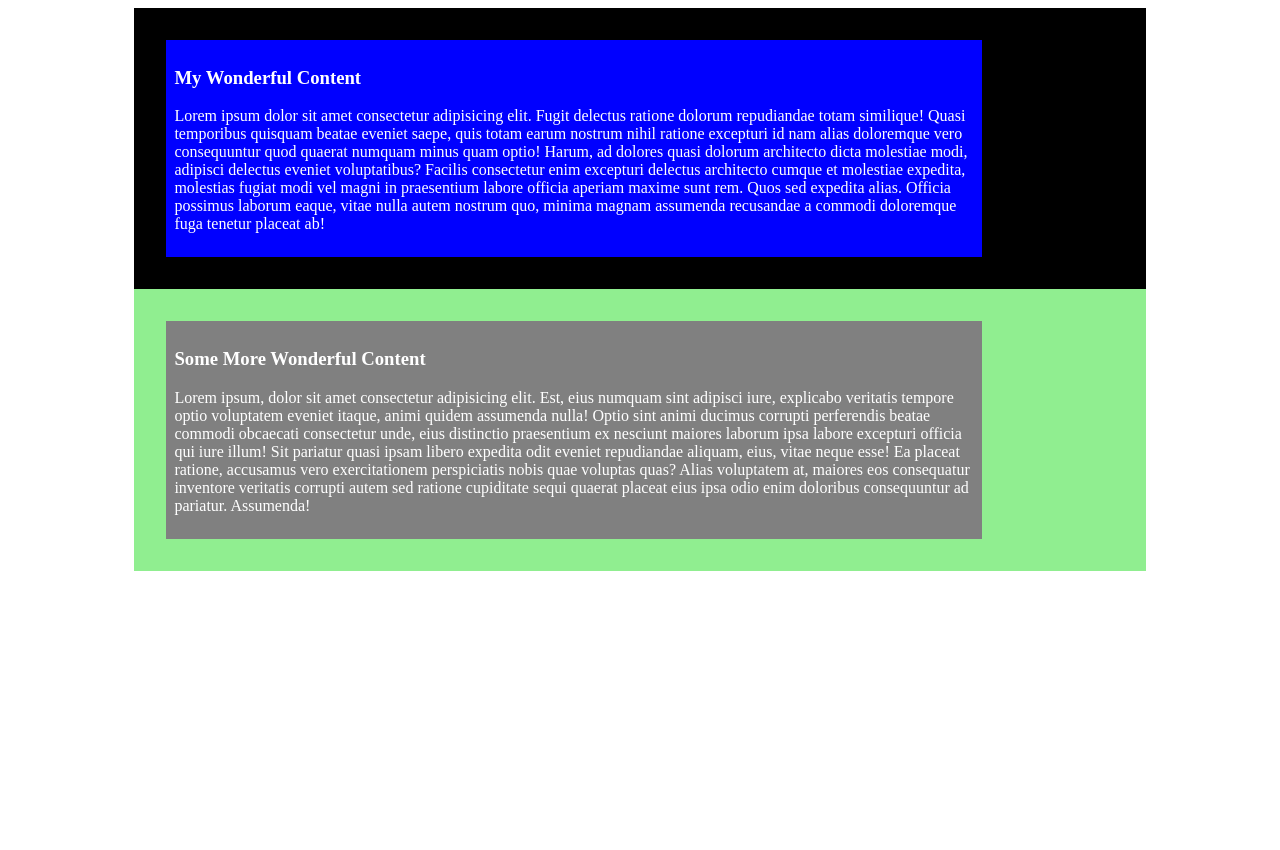
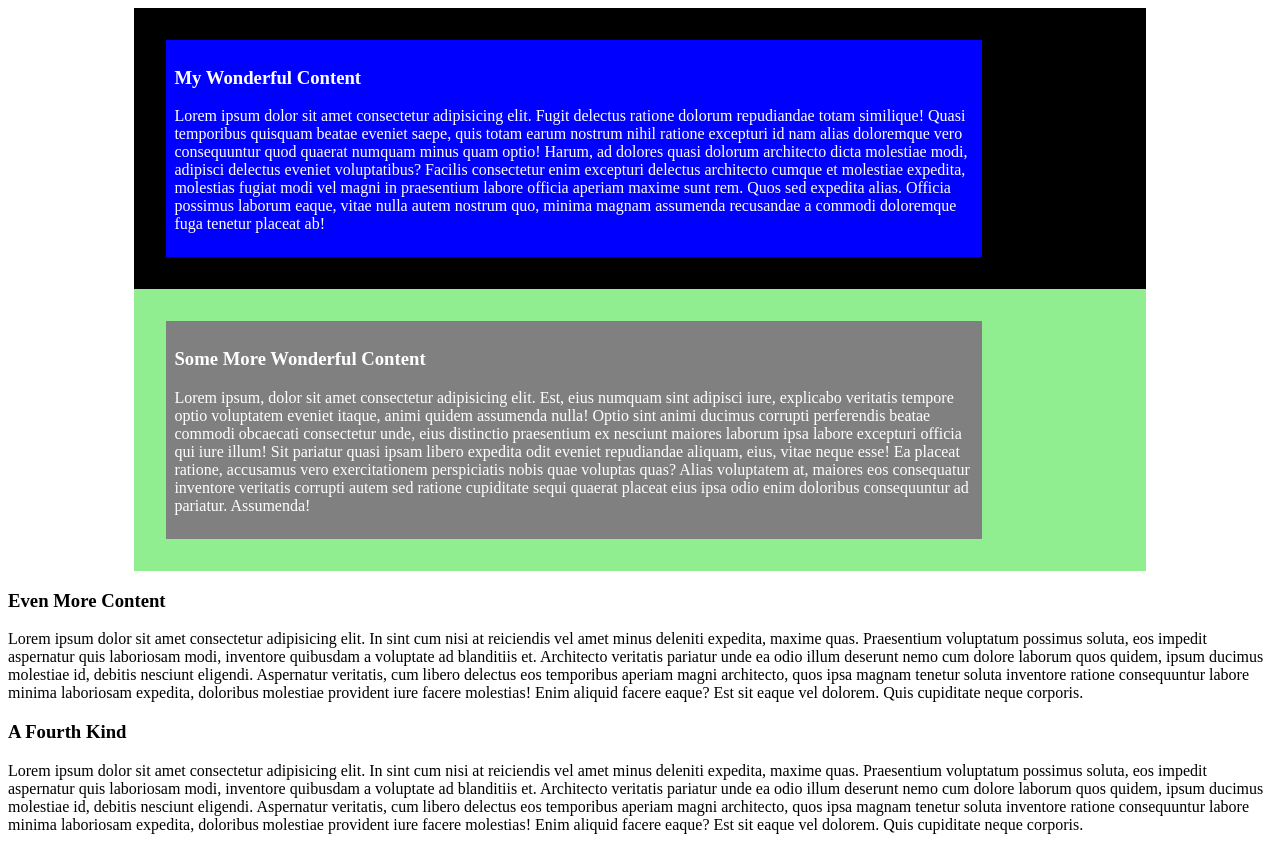
Before and after one commit to jsixx777/responsiveSurvey, a plain HTML site: page index.html in a window 1280 px wide. Before the commit the page ends 800 px from the top, so only its background shows below. Drawn offline with Linux system fonts and the light colour scheme.

Commit message:
additional 2 divs plus another container in html

```diff
--- a/index.html
+++ b/index.html
@@ -24,5 +24,20 @@
         </div>
     </div>
 
+    <div class="container-two">
+        <div class="square-three">
+            <div class="content-three">
+                <h3 class="title-three">Even More Content</h3>
+                <p>Lorem ipsum dolor sit amet consectetur adipisicing elit. In sint cum nisi at reiciendis vel amet minus deleniti expedita, maxime quas. Praesentium voluptatum possimus soluta, eos impedit aspernatur quis laboriosam modi, inventore quibusdam a voluptate ad blanditiis et. Architecto veritatis pariatur unde ea odio illum deserunt nemo cum dolore laborum quos quidem, ipsum ducimus molestiae id, debitis nesciunt eligendi. Aspernatur veritatis, cum libero delectus eos temporibus aperiam magni architecto, quos ipsa magnam tenetur soluta inventore ratione consequuntur labore minima laboriosam expedita, doloribus molestiae provident iure facere molestias! Enim aliquid facere eaque? Est sit eaque vel dolorem. Quis cupiditate neque corporis.</p>
+            </div>
+        </div>
+        <div class="square-four">
+            <div class="content-four">
+                <h3 class="title-four">A Fourth Kind</h3>
+                <p>Lorem ipsum dolor sit amet consectetur adipisicing elit. In sint cum nisi at reiciendis vel amet minus deleniti expedita, maxime quas. Praesentium voluptatum possimus soluta, eos impedit aspernatur quis laboriosam modi, inventore quibusdam a voluptate ad blanditiis et. Architecto veritatis pariatur unde ea odio illum deserunt nemo cum dolore laborum quos quidem, ipsum ducimus molestiae id, debitis nesciunt eligendi. Aspernatur veritatis, cum libero delectus eos temporibus aperiam magni architecto, quos ipsa magnam tenetur soluta inventore ratione consequuntur labore minima laboriosam expedita, doloribus molestiae provident iure facere molestias! Enim aliquid facere eaque? Est sit eaque vel dolorem. Quis cupiditate neque corporis.</p>
+            </div>
+        </div>
+    </div>
+
 </body>
 </html>
```
